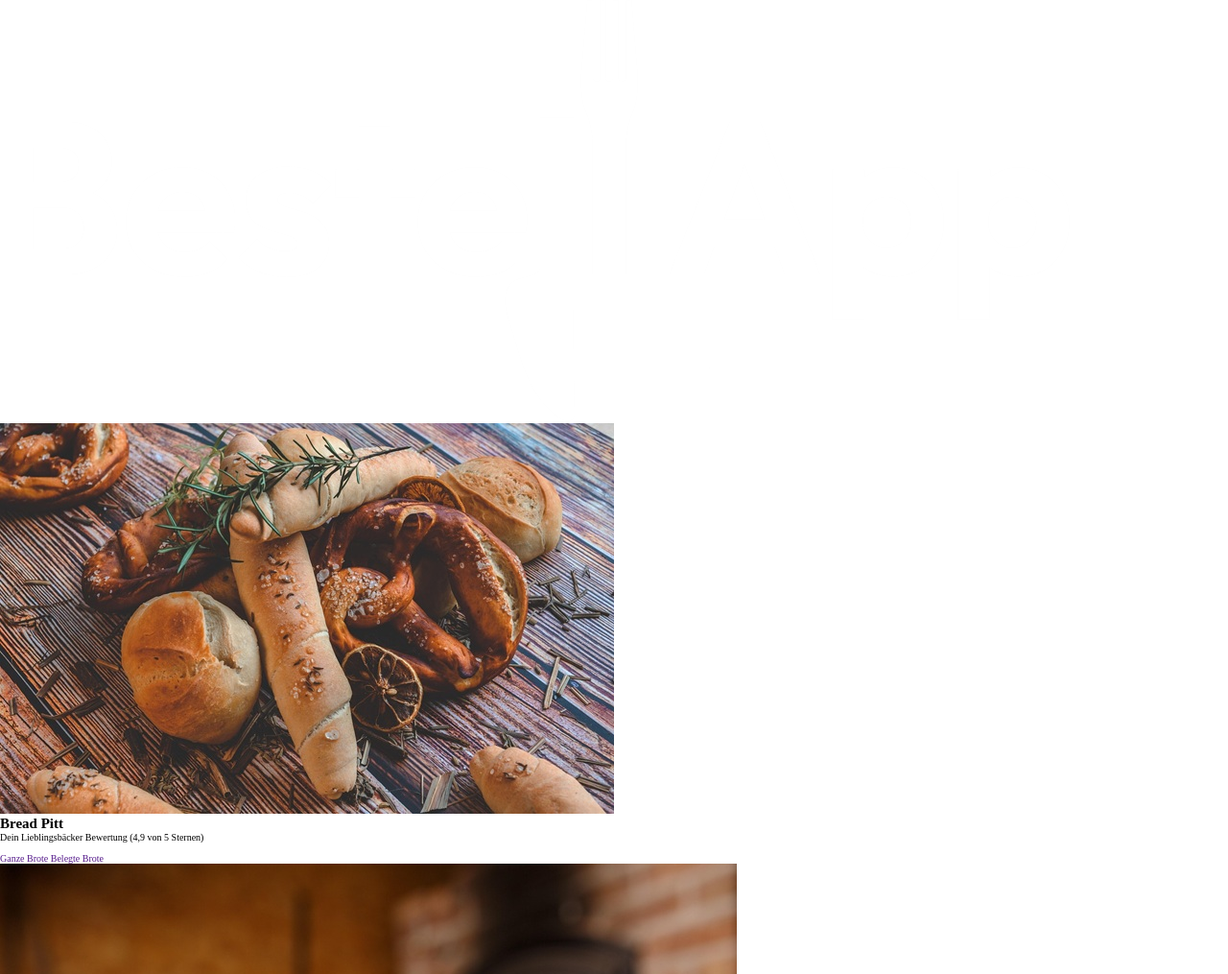
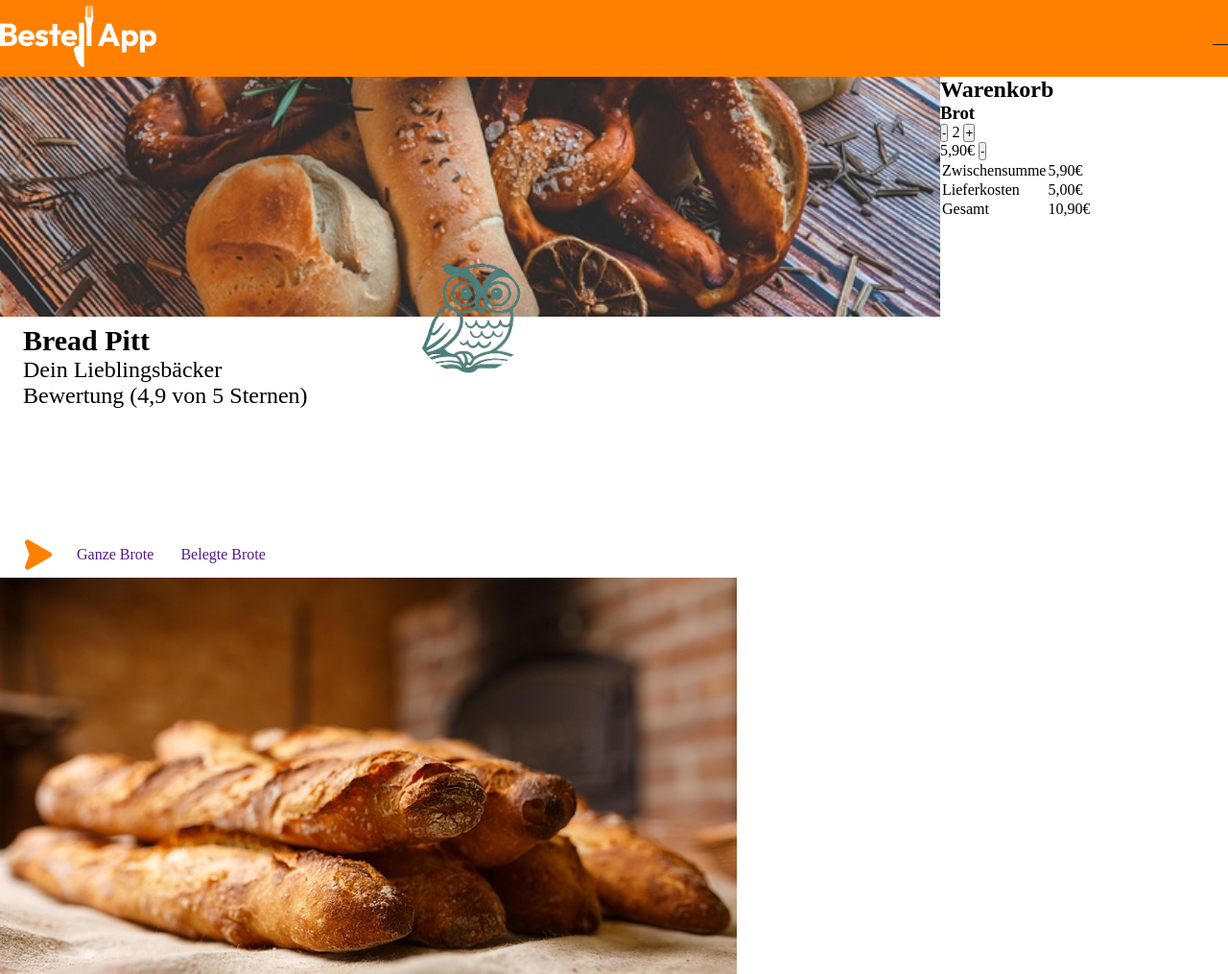
Before and after one commit to nilsalberding/bestell-app, a plain HTML site: page index.html in a window 1280 px wide. Shown: the top 1015 px of the page at 96% size. Drawn offline with Linux system fonts and the light colour scheme.

Commit message:
add styles for title section and shop-nav-section

```diff
--- a/index.html
+++ b/index.html
@@ -13,13 +13,16 @@
 
 <body>
     <header>
+        <div class="content">
             <a><img src="./assets/img/Logo.png"></a>
-        <nav></nav>
+            <nav>__</nav>
+        </div>
     </header>
-    <main>
+    <main class="content">
+        <section class="shop-section">
             <section class="title">
-            <img src="./assets/img/title.jpg" alt="">
-            <img src="" alt="">
+                <img class="title-img" src="./assets/img/title.jpg" alt="">
+                <img class="title-logo" src="./assets/img/AlbiBooks-icon.png" alt="">
                 <div>
                     <h1>Bread Pitt</h1>
                     <span>Dein Lieblingsbäcker</span>
@@ -27,7 +30,7 @@
                 </div>
             </section>
             <section class="shop-nav">
-            <img src="" alt="">
+                <img src="./assets/icons/arrow-right.png" alt="">
                 <nav>
                     <a href="">Ganze Brote</a>
                     <a href="">Belegte Brote</a>
@@ -46,6 +49,7 @@
                         <button class="dish-add">+</button>
                     </div>
                 </div>
+            </section>
         </section>
         <section id=”cart”>
             <div id=”cart-container”>
--- a/style.css
+++ b/style.css
@@ -0,0 +1,78 @@
+header {
+    background-color: #FF8000;
+    height: 10dvh;
+    display: flex;
+    justify-content: center;
+    align-items: center;
+
+    .content {
+        display: flex;
+        justify-content: space-between;
+        align-items: center;
+    }
+
+    img {
+        height: 8dvh;
+    }
+}
+
+main {
+    display: flex;
+
+    .shop-section {
+        width: calc(100% - 300px);
+
+        .title {
+            display: flex;
+            flex-direction: column;
+            justify-content: center;
+            align-items: center;
+
+            .title-img {
+                height: 25rem;
+                width: 100%;
+                object-fit: cover;
+            }
+
+            .title-logo {
+
+                height: 12rem;
+                width: 12rem;
+                border-radius: 100%;
+                z-index: 2;
+                bottom: 6rem;
+
+            }
+
+            div {
+                padding: 8px 24px;
+                display: flex;
+                flex-direction: column;
+                width: 100%;
+                bottom: 12rem;
+
+                h1 {
+                    font-size: 3rem;
+                }
+
+                span {
+                    font-size: 2.4rem;
+                }
+            }
+        }
+
+        .shop-nav {
+            width: 100%;
+            display: flex;
+            align-items: center;
+            padding: 8px 24px;
+
+        }
+
+        a {
+            margin-left: 24px;
+        }
+
+    }
+
+}
--- a/styles/standard.css
+++ b/styles/standard.css
@@ -10,3 +10,11 @@
 html {
     font-size: 10px;
 }
+body{
+    font-size: 16px;
+}
+
+.content{
+    width: 100%;
+    max-width: 1920px;
+}
```
Also changed, not shown: assets/icons/arrow-right.png (added), assets/img/AlbiBooks-icon.png (added). Lines whose indentation alone changed are shown as unchanged.
